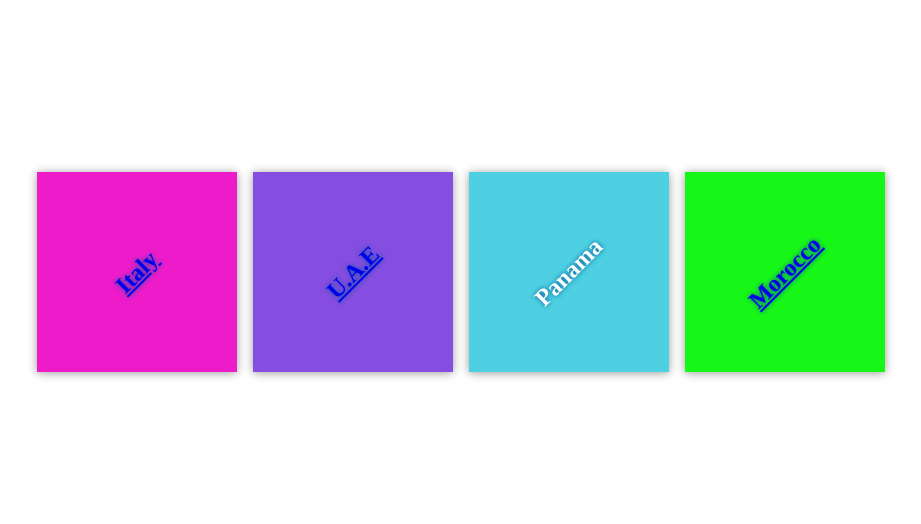
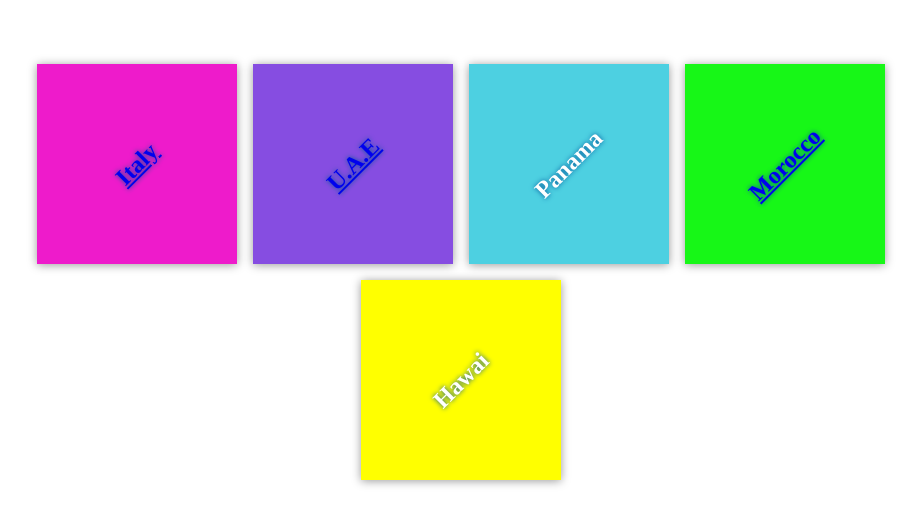
Before and after one commit to mgitty/travel-plans, a plain HTML site: page travel-plans/index.html in a window 1280 px wide. Shown: the part 128-652 px from the top of the page, without its empty margins (179-1100 px from the left). Drawn offline with Linux system fonts and the light colour scheme.

Commit message:
added destination hawai

```diff
--- a/travel-plans/css/app.css
+++ b/travel-plans/css/app.css
@@ -70,3 +70,8 @@ h2 {
     background-color: #17f717;
     size: 12px;
 }
+
+#hawai {
+    background-color: yellow;
+    size: 12px;
+}
--- a/travel-plans/index.html
+++ b/travel-plans/index.html
@@ -25,6 +25,10 @@
             <a href=https://encrypted-tbn0.gstatic.com/images?q=tbn:ANd9GcT-u-TDZ8ifkKXs6woLcIjxtN3NshzYYULfgQ&usqp=CAU"><div class="destination" id="morocco">
                 <h2>Morocco</h2></a>
             </div>
+
+            <div class="destination" id="hawai">
+                <h2>Hawai</h2>
+            </div>
         </div>
     </div>
 
```
